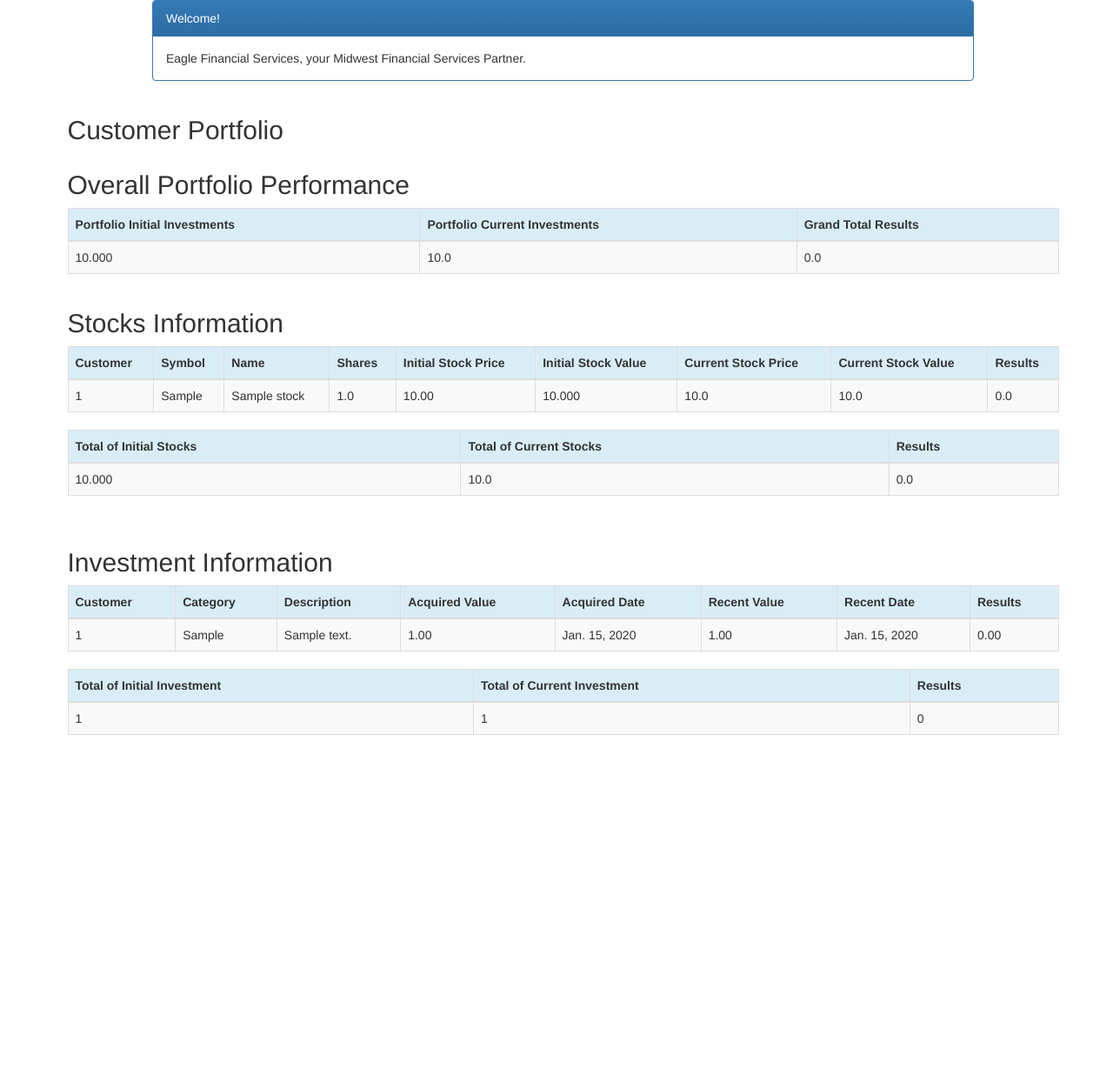
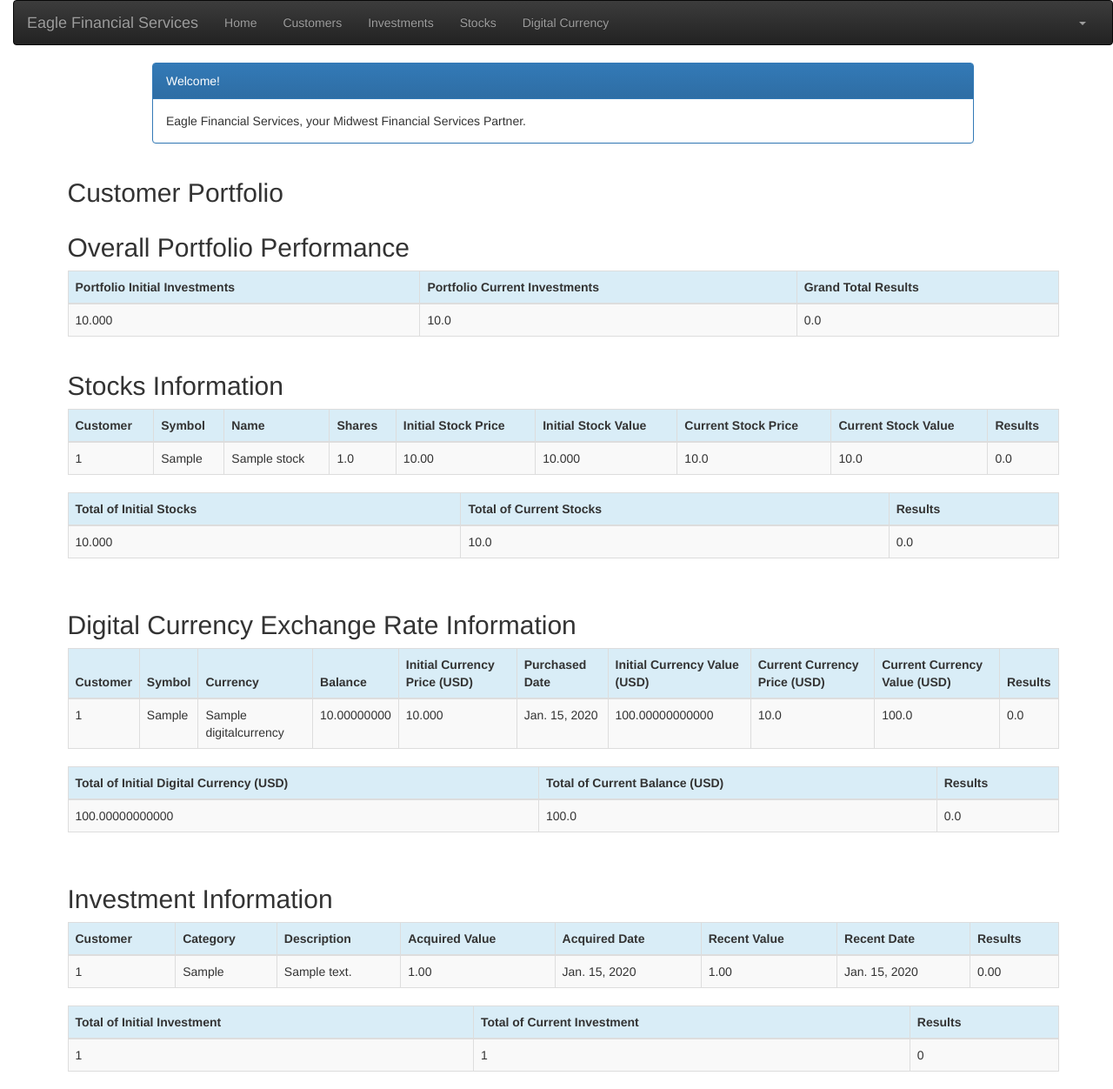
Before and after one commit to ebilgee/efsblog, a Django app: page /customer/1/portfolio/ in a window 1280 px wide. Shown: the whole page at 87% size. Before the commit the page ends 845 px from the top, so only its background shows below. Run offline with Django 3.2, Linux system fonts and the light colour scheme; a user stored in the database is signed in; tables that the repository leaves empty hold one stand-in row (values such as "Sample post"); a database or web service that is not in the repository returns one stand-in record (values such as "Sample title"); data that the repository does not hold is empty; some libraries are stand-ins or nearby versions.

Commit message:
Digital Currency added

```diff
--- a/portfolio/models.py
+++ b/portfolio/models.py
@@ -81,12 +81,35 @@ class Stock(models.Model):
         return share_value
 
     def current_stock_value(self):
+        return float(self.current_stock_price()) * float(self.shares)
+
+class Digitalcurrency(models.Model):
+    customer = models.ForeignKey(Customer, related_name='ccurrencies')
+    symbol = models.CharField(max_length=10)
+    name = models.CharField(max_length=50)
+    purchase_price = models.DecimalField(max_digits=10, decimal_places=3)
+    purchase_date = models.DateField(default=timezone.now, blank=True, null=True)
+    balance = models.DecimalField(max_digits=10, decimal_places=8)
+
+    def created(self):
+        self.recent_date = timezone.now()
+        self.save()
+
+    def __str__(self):
+        return str(self.customer)
+
+    def initial_balance_value(self):
+        return self.purchase_price * self.balance
+
+    def current_currency_price(self):
         symbol_f = str(self.symbol)
-        main_api = 'https://www.alphavantage.co/query?function=TIME_SERIES_INTRADAY&symbol='
-        api_key = '&interval=1min&apikey=BOHZXUJSER89EKM4'
-        url = main_api + symbol_f + api_key
+        main_api = 'https://api.cryptonator.com/api/ticker/'
+        main_api2 = '-usd'
+        url = main_api + symbol_f + main_api2
         json_data = requests.get(url).json()
-        mkt_dt = (json_data["Meta Data"]["3. Last Refreshed"])
-        open_price = float(json_data["Time Series (1min)"][mkt_dt]["1. open"])
+        open_price = float(json_data["ticker"]['price'])
         share_value = open_price
-        return float(share_value) * float(self.shares)
+        return share_value
+
+    def current_balance_value(self):
+        return float(self.current_currency_price()) * float(self.balance)
--- a/portfolio/templates/portfolio/base.html
+++ b/portfolio/templates/portfolio/base.html
@@ -72,6 +72,7 @@
                 <li><a href="{% url 'portfolio:customer_list' %}">Customers</a></li>
                 <li><a href="{% url 'portfolio:investment_list' %}">Investments</a></li>
                 <li><a href="{% url 'portfolio:stock_list' %}">Stocks</a></li>
+                <li><a href="{% url 'portfolio:currency_list' %}">Digital Currency</a></li>
             </ul>
             <ul class="nav navbar-nav navbar-right">
                 {% if user.is_authenticated %}
--- a/portfolio/templates/portfolio/portfolio.html
+++ b/portfolio/templates/portfolio/portfolio.html
@@ -1,6 +1,8 @@
 {% load staticfiles %}
 {% load mathfilters %}
 {% load humanize %}
+
+
 
 <!DOCTYPE html>
 <link rel="stylesheet" href="//maxcdn.bootstrapcdn.com/bootstrap/3.2.0/css/bootstrap.min.css">
@@ -14,6 +16,49 @@
     <title>Eagle Financial Services</title>
 </head>
 <body>
+<nav class="navbar navbar-inverse">
+    <div class="container-fluid">
+        <div class="navbar-header">
+
+            <!-- Collapsed Hamburger -->
+            <button type="button" class="navbar-toggle" data-toggle="collapse"
+                    data-target="#myNavbar">
+                <span class="sr-only">Toggle Navigation</span>
+                <span class="icon-bar"></span>
+                <span class="icon-bar"></span>
+                <span class="icon-bar"></span>
+            </button>
+
+            <!-- Branding Image -->
+            <a class="navbar-brand" href="/">
+                Eagle Financial Services
+            </a>
+        </div>
+        <div class="collapse navbar-collapse" id="myNavbar">
+            <ul class="nav navbar-nav">
+                <li><a href="{% url 'portfolio:home' %}">Home</a></li>
+                <li><a href="{% url 'portfolio:customer_list' %}">Customers</a></li>
+                <li><a href="{% url 'portfolio:investment_list' %}">Investments</a></li>
+                <li><a href="{% url 'portfolio:stock_list' %}">Stocks</a></li>
+                <li><a href="{% url 'portfolio:currency_list' %}">Digital Currency</a></li>
+            </ul>
+            <ul class="nav navbar-nav navbar-right">
+                {% if user.is_authenticated %}
+                    <li class="dropdown">
+                        <a href="#" class="dropdown-toggle" data-toggle="dropdown" role="button" aria-expanded="false">
+                            <span class="caret"></span>
+                        </a>
+                        <ul class="dropdown-menu" role="menu">
+                            <li><a href="{% url 'logout' %}"><i class="fa fa-btn fa-sign-out"></i>Logout</a></li>
+                        </ul>
+                    </li>
+                {% else %}
+                    <li><a href="{% url 'login' %}"><span class="glyphicon glyphicon-log-in"></span> Login</a></li>
+                {% endif %}
+            </ul>
+        </div>
+    </div>
+</nav>
 <div class="container">
     <div class="row">
         <div class="col-md-10 col-md-offset-1">
@@ -123,6 +168,76 @@
 <br/>
 
 <div class="row">
+    <h2 style="padding-left: 15Px">Digital Currency Exchange Rate Information</h2>
+</div>
+<div>
+    <table class="table table-striped table-bordered table-hover">
+        <thead>
+        <tr class="bg-info">
+
+            <th>Customer</th>
+
+            <th>Symbol</th>
+
+            <th>Currency</th>
+
+            <th>Balance</th>
+
+            <th>Initial Currency Price (USD)</th>
+            <th>Purchased Date</th>
+
+            <th>Initial Currency Value (USD)</th>
+
+            <th>Current Currency Price (USD)</th>
+
+            <th>Current Currency Value (USD)</th>
+
+            <th>Results</th>
+
+        </tr>
+        </thead>
+        <tbody>
+        {% for dcurrency in dcurrencies %}
+            <tr>
+                <td>{{ dcurrency.customer }}</td>
+                <td>{{ dcurrency.symbol }}</td>
+                <td>{{ dcurrency.name }}</td>
+                <td>{{ dcurrency.balance }}</td>
+                <td>{{ dcurrency.purchase_price }}</td>
+                <td>{{ dcurrency.purchase_date }}</td>
+                <td>{{ dcurrency.initial_balance_value|intcomma }}</td>
+                <td>{{ dcurrency.current_currency_price|intcomma }}</td>
+                <td>{{ dcurrency.current_balance_value|intcomma }}</td>
+                <td>{{ dcurrency.current_balance_value|sub:dcurrency.initial_balance_value|intcomma }}</td>
+
+            </tr>
+        {% endfor %}
+        </tbody>
+    </table>
+</div>
+    <div>
+    <table class="table table-striped table-bordered table-hover">
+        <thead>
+        <tr class="bg-info">
+            <th>Total of Initial Digital Currency (USD)</th>
+            <th>Total of Current Balance (USD)</th>
+            <th>Results</th>
+        </tr>
+
+        </thead>
+        <tbody>
+                <tr>
+                    <td>{{ sum_initial_balance_value|intcomma }}</td>
+                    <td>{{ sum_current_balance_value|intcomma }}</td>
+                    <td>{{ sum_current_balance_value|sub:sum_initial_balance_value|intcomma }}</td>
+
+                </tr>
+        </tbody>
+    </table>
+</div>
+<br/>
+
+<div class="row">
     <h2 style="padding-left: 15Px">Investment Information</h2>
 </div>
 <div>
--- a/portfolio/urls.py
+++ b/portfolio/urls.py
@@ -19,6 +19,11 @@ urlpatterns = [
     url(r'^investment/(?P<pk>\d+)/edit/$', views.investment_edit, name='investment_edit'),
     url(r'^investment/create/$', views.investment_add, name='investment_add'),
 
+    url(r'^currency/$', views.currency_list, name='currency_list'),
+    url(r'^currency/(?P<pk>\d+)/delete/$', views.currency_delete, name='currency_delete'),
+    url(r'^currency/(?P<pk>\d+)/edit/$', views.currency_edit, name='currency_edit'),
+    url(r'^currency/create/$', views.currency_new, name='currency_new'),
+
     url(r'^customers_json/', views.CustomerList.as_view()),
 
 ]
--- a/portfolio/views.py
+++ b/portfolio/views.py
@@ -153,17 +153,30 @@ def portfolio(request, pk):
     sum_acquired_value = Investment.objects.filter(customer=pk).aggregate(Sum('acquired_value'))
     sum_recent_value = Investment.objects.filter(customer=pk).aggregate(Sum('recent_value'))
 
+    dcurrencies = Digitalcurrency.objects.filter(customer=pk)
+
+
     # Initialize the value of the stocks
     sum_current_stocks_value = 0
     sum_of_initial_stock_value = 0
+
+    sum_current_balance_value = 0
+    sum_initial_balance_value = 0
 
     # Loop through each stock and add the value to the total
     for stock in stocks:
         sum_current_stocks_value += stock.current_stock_value()
         sum_of_initial_stock_value += stock.initial_stock_value()
 
+    for dcurrency in dcurrencies:
+        sum_current_balance_value += dcurrency.current_balance_value()
+        sum_initial_balance_value += dcurrency.initial_balance_value()
+
     return render(request, 'portfolio/portfolio.html', {'customers': customers, 'investments': investments,
                                                         'stocks': stocks,
+                                                        'dcurrencies' : dcurrencies,
+                                                        'sum_current_balance_value' : sum_current_balance_value,
+                                                        'sum_initial_balance_value' : sum_initial_balance_value,
                                                         'sum_acquired_value': sum_acquired_value,
                                                         'sum_recent_value': sum_recent_value,
                                                         'sum_current_stocks_value': sum_current_stocks_value,
@@ -176,3 +189,50 @@ class CustomerList(APIView):
         customers_json = Customer.objects.all()
         serializer = CustomerSerializer(customers_json, many=True)
         return Response(serializer.data)
+
+@login_required
+def currency_list(request):
+   dcurrencies = Digitalcurrency.objects.filter(purchase_date__lte=timezone.now())
+   return render(request, 'portfolio/currency_list.html', {'dcurrencies': dcurrencies})
+
+
+@login_required
+def currency_new(request):
+   if request.method == "POST":
+       form = CurrencyForm(request.POST)
+       if form.is_valid():
+           dcurrency = form.save(commit=False)
+           dcurrency.created_date = timezone.now()
+           dcurrency.save()
+           dcurrencies = Digitalcurrency.objects.filter(purchase_date__lte=timezone.now())
+           return render(request, 'portfolio/currency_list.html',
+                         {'dcurrencies': dcurrencies})
+   else:
+       form = CurrencyForm()
+       # print("Else")
+   return render(request, 'portfolio/currency_new.html', {'form': form})
+
+
+@login_required
+def currency_edit(request, pk):
+    dcurrency = get_object_or_404(Digitalcurrency, pk=pk)
+    if request.method == "POST":
+       form = CurrencyForm(request.POST, instance=dcurrency)
+       if form.is_valid():
+           dcurrency = form.save()
+           dcurrency.updated_date = timezone.now()
+           dcurrency.save()
+           dcurrencies = Digitalcurrency.objects.filter(purchase_date__lte=timezone.now())
+           return render(request, 'portfolio/currency_list.html', {'dcurrencies': dcurrencies})
+    else:
+       # print("else")
+       form = CurrencyForm(instance=dcurrency)
+    return render(request, 'portfolio/currency_edit.html', {'form': form})
+
+
+@login_required
+def currency_delete(request, pk):
+   dcurrency = get_object_or_404(Digitalcurrency, pk=pk)
+   dcurrency.delete()
+   dcurrencies = Digitalcurrency.objects.filter(purchase_date__lte=timezone.now())
+   return render(request, 'portfolio/currency_list.html', {'dcurrencies': dcurrencies})
```
Also changed, not shown: portfolio/admin.py (+7 -1 lines), portfolio/forms.py (+6 -1 lines), portfolio/templates/portfolio/currency_delete.html (added, +13 -0 lines), portfolio/templates/portfolio/currency_edit.html (added, +9 -0 lines), portfolio/templates/portfolio/currency_list.html (added, +71 -0 lines), portfolio/templates/portfolio/currency_new.html (added, +9 -0 lines), portfolio/migrations/0002_digitalcurrency.py (added).
